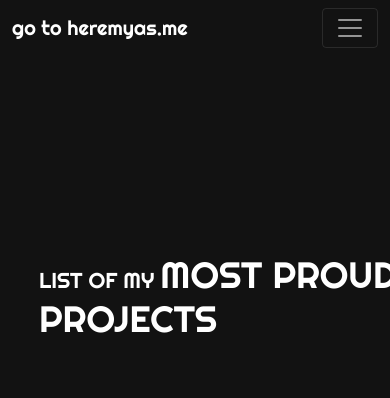
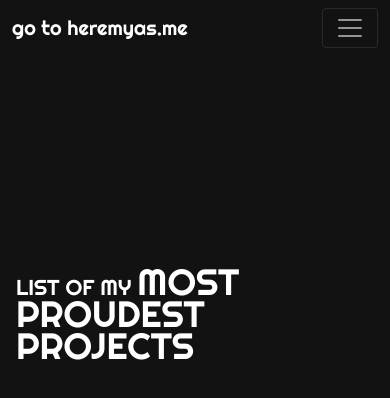
Before and after one commit to KrisVincent/portfolio_v2, a Next.js app: page /projects in a window 390 px wide. Shown: the top 398 px of the page. Built offline with nearby package versions, Linux system fonts and the light colour scheme.

Commit message:
fixed txt container width issue

```diff
--- a/components/Navbar.js
+++ b/components/Navbar.js
@@ -5,7 +5,7 @@ function Navbar({currentPage}) {
   return (
     <nav className="navbar navbar-expand-lg navbar-dark">
   <div className="container-fluid">
-    <a className="navbar-brand" href="#">go to heremyas.me</a>
+    <a className="navbar-brand" href="https://heremyas.me">go to heremyas.me</a>
     <button className="navbar-toggler" type="button" data-bs-toggle="collapse" data-bs-target="#navbarSupportedContent" aria-controls="navbarSupportedContent" aria-expanded="false" aria-label="Toggle navigation">
       <span className="navbar-toggler-icon"></span>
     </button>
--- a/styles/About.module.css
+++ b/styles/About.module.css
@@ -43,3 +43,31 @@
   /* font-size: 3em; */
   line-height: 1em;
 }
+
+
+
+@media only screen and (max-width: 768px) {
+  /* .About { */
+      /* height: 100vh; */
+      /* line-height: normal;
+      position: static;
+      height: auto; */
+  /* } */
+
+  .txt_container {
+    width: 100%;
+    margin: 0;
+    padding: 0;
+    left: 0;
+    padding: 1em;
+  }
+
+  .txt_container h4 {
+    line-height: 1.2em;
+  }
+
+
+  .img_container {
+      display: none;
+  }
+}
--- a/styles/Home.module.css
+++ b/styles/Home.module.css
@@ -52,6 +52,8 @@
         height: auto;
     }
 
+
+
     .txt_container h3 {
         line-height: .8em;
     }
--- a/styles/ProjectContainer.module.css
+++ b/styles/ProjectContainer.module.css
@@ -35,6 +35,7 @@
         padding: 2em;
     }
 
+
     .img_container {
         width: 100%;
         margin: 0;
--- a/styles/Projects.module.css
+++ b/styles/Projects.module.css
@@ -49,4 +49,15 @@
   .texts_container {
     height: 100vh;
   }
+  .txt_container {
+    width: 100%;
+    margin: 0;
+    padding: 0;
+    left: 0;
+    padding: 1em;
+  }
+
+  .txt_container h4 {
+    line-height: 1.2em;
+  }
 }
```
